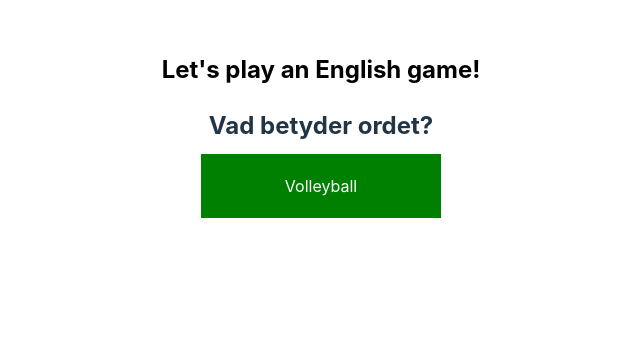
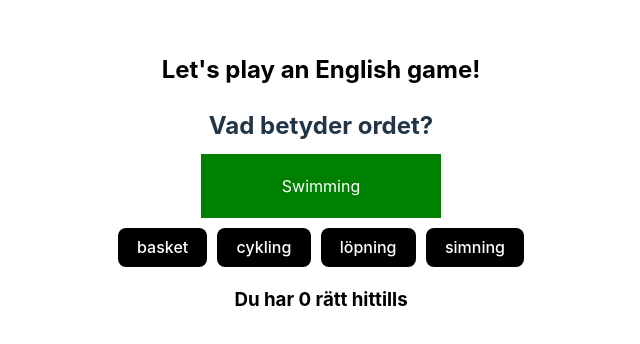
Before and after one commit to Technigo/final-boiler-plate-monorepo, a React (Vite) app in the folder frontend/: page /play/english in a window 1280 px wide. Shown: the top 344 px of the page, without its empty margins (319-959 px from the left). Built offline with nearby package versions, Linux system fonts and the light colour scheme.

Commit message:
Added timeout after answer to show correct answer and disable buttons
Co-authored-by: Erika Wernbro <Tejpex@users.noreply.github.com>

```diff
--- a/frontend/src/components/Games/QuestionEnglish.jsx
+++ b/frontend/src/components/Games/QuestionEnglish.jsx
@@ -7,50 +7,48 @@ import englishData from "../../../data/EnglishGameData.json";
 export const Question = () => {
   const { english } = englishData
   const { score, setScore } = useScore()
-  const [randomNumber, setRandomNumber] = useState(Math.floor(Math.random() * english.length))
+  const [randomNumber, setRandomNumber] = useState(4)
   const [message, setMessage] = useState("")
+  const [disableButton, setDisableButton] = useState(false)
 
   const answers = []
 
-  useEffect(()=> {
   const generateAnswers = () => {
     english[randomNumber].wrongAnswer.map((answer) => answers.push(answer))
     answers.push(english[randomNumber].rightAnswer)
-      for (let i = answers.length - 1; i > 0; i--) {
+    answers.sort()
+    /*for (let i = answers.length - 1; i > 0; i--) {
       let j = Math.floor(Math.random() * (i + 1));
       [answers[i], answers[j]] = [answers[j], answers[i]];
-      } return answers
+    } return answers*/
   }
-    generateAnswers(),[randomNumber]
-  })
+
+  generateAnswers()
+
+  const generateQuestion = () => {
+    setRandomNumber(Math.floor(Math.random() * english.length))
+    generateAnswers()
+    setDisableButton(false)
+    setMessage("")
+  }
+
+  useEffect(() => {
+    generateQuestion()
+  }, [])
 
 
 
-
-
-
-  //Kolla vilket svar användaren klickar på
-
+  //Takes users answer and compare it to right answer to generate right/wrong-message
   const handleChoice = (answer) => {
-    console.log(answer)
-    console.log("First", message)
     const rightAnswer = english[randomNumber].rightAnswer
     if (answer === rightAnswer) {
       setScore(score + 1)
-      //alert("Det var rätt! Bra jobbat!")
       setMessage("Det var rätt! Bra jobbat!")
-
     } else {
-      //alert(`Det var tyvärr fel svar. Rätt svar var ${rightAnswer}. Du tryckte på ${answer}`)
       setMessage(`Det var tyvärr fel svar. Rätt svar var ${rightAnswer}.`)
     }
-    setTimeout(showAnswer, 2000)
-    console.log(score)
-
-  }
-
-  const showAnswer = () => {
-    console.log("Show", message)
+    setDisableButton(true)
+    setTimeout(() => generateQuestion(), 4000)
   }
 
   return (
@@ -59,10 +57,11 @@ export const Question = () => {
       <QuestionCard>{english[randomNumber].question}</QuestionCard>
       <Answers>
         {answers.map((answer, index) => (
-          <AnswerButton key={index} value={answer} onClick={(event) => handleChoice(event.target.value)}>{answer}</AnswerButton>
+          <AnswerButton disabled={disableButton} key={index} value={answer} onClick={(event) => handleChoice(event.target.value)}>{answer}</AnswerButton>
         ))}
       </Answers>
-      <Message>{message}</Message>
+      {message && <Message>{message}</Message>}
+      <Score>Du har {score} rätt hittills</Score>
     </div>
   )
 }
@@ -89,8 +88,22 @@ const Answers = styled.div`
 const AnswerButton = styled.button`
   color: white;
   background-color: black;
+  border: none;
+
+  &:disabled {
+    cursor: default;
+    border: none;
+  }
 `;
 
 const Message = styled.p`
   color: red;
+  display: flex;
+  justify-content: center;
+  align-items: center;
+  background-color: white;
 `;
+
+const Score = styled.h3`
+  color: black;
+`;
```
Lines whose indentation alone changed are shown as unchanged.
